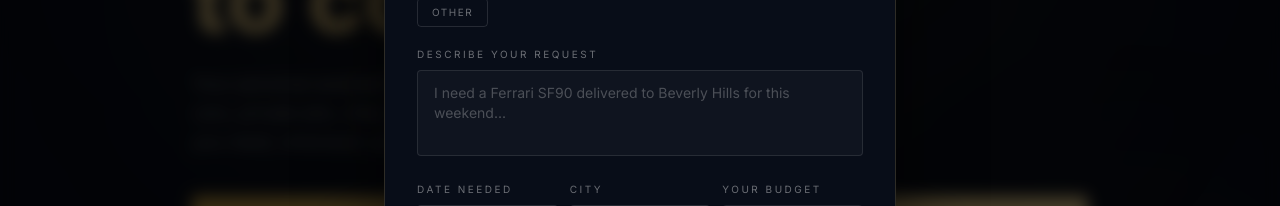
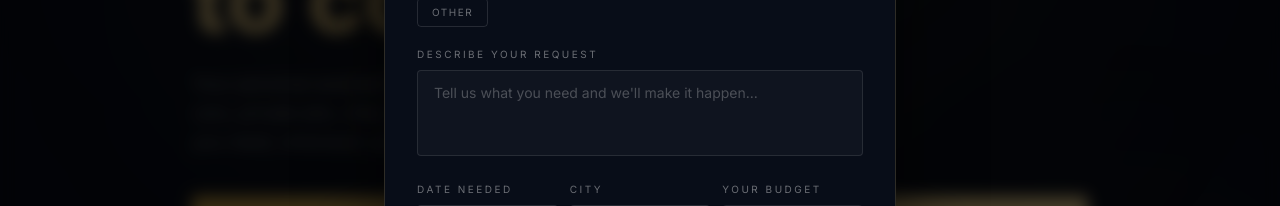
Before and after one commit to ricardolink/nexassist, a Next.js app: page / in a window 1280 px wide. Both pictures are taken after a click on the button "SUBMIT REQUEST". Shown: the part 332-538 px from the top of the page. Built offline with nearby package versions, Linux system fonts and the light colour scheme; no server answers; a web font is replaced by a local one.

Commit message:
feat: dynamic description placeholder in RequestModal — matches selected service type

```diff
--- a/src/components/RequestModal.tsx
+++ b/src/components/RequestModal.tsx
@@ -11,6 +11,19 @@ const serviceTypes = [
   "Luxury Villas", "Superyachts", "Fine Watches", "Designer Bags",
   "Luxury Travel", "Other",
 ];
+
+const descriptionPlaceholders: Record<string, string> = {
+  "Exotic Car Rental":   "I need a Lamborghini Huracán delivered to Beverly Hills this Saturday for the weekend...",
+  "Chauffeur Services":  "I need a Cadillac Escalade with a professional driver for an airport pickup at LAX on Friday at 8pm...",
+  "Car Sales":           "I'm looking to buy a Ferrari SF90 Stradale — preferably Rosso Corsa, under 2,000 miles. Budget around $600K...",
+  "Private Jets":        "I need a private jet from Van Nuys to Miami for 4 passengers this Thursday evening, one way...",
+  "Luxury Villas":       "I'm looking for a Malibu beachfront villa for 8 guests for 3 nights starting July 4th, with a pool and full staff...",
+  "Superyachts":         "I'd like to charter a yacht for a sunset cruise to Catalina Island for 10 guests this Saturday. Looking for something 60ft+...",
+  "Fine Watches":        "I'm looking for a Rolex Daytona in Panda dial, stainless steel, unworn or like new. Budget up to $50K...",
+  "Designer Bags":       "I'm looking for a Hermès Birkin 30 in gold with gold hardware. Open to exotic leathers. Please let me know what's available...",
+  "Luxury Travel":       "I'd like to plan a 10-day trip to Italy — private jets, five-star hotels in Rome and Amalfi, private yacht day, and VIP restaurant reservations...",
+  "Other":               "Tell us what you're looking for and we'll make it happen...",
+};
 
 export default function RequestModal({
   onClose,
@@ -220,7 +233,7 @@ export default function RequestModal({
               <textarea
                 value={description}
                 onChange={(e) => setDescription(e.target.value)}
-                placeholder="I need a Ferrari SF90 delivered to Beverly Hills for this weekend..."
+                placeholder={descriptionPlaceholders[selected] ?? "Tell us what you need and we'll make it happen..."}
                 required
                 rows={3}
                 className="w-full bg-white/3 border border-white/10 focus:border-[#C9A962]/40 rounded-sm px-4 py-3 text-sm text-white placeholder-white/25 focus:outline-none resize-none transition-colors"
```
